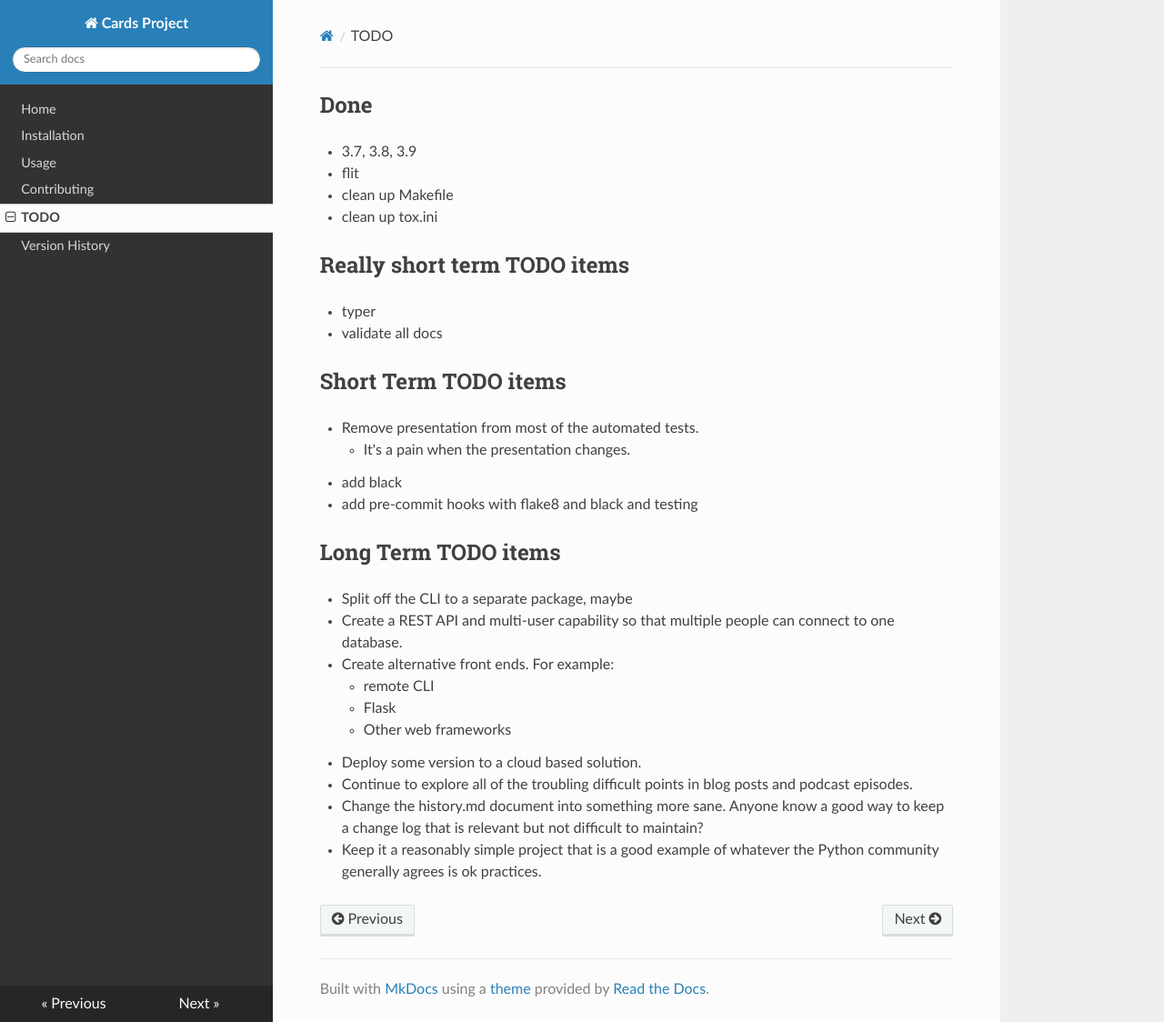
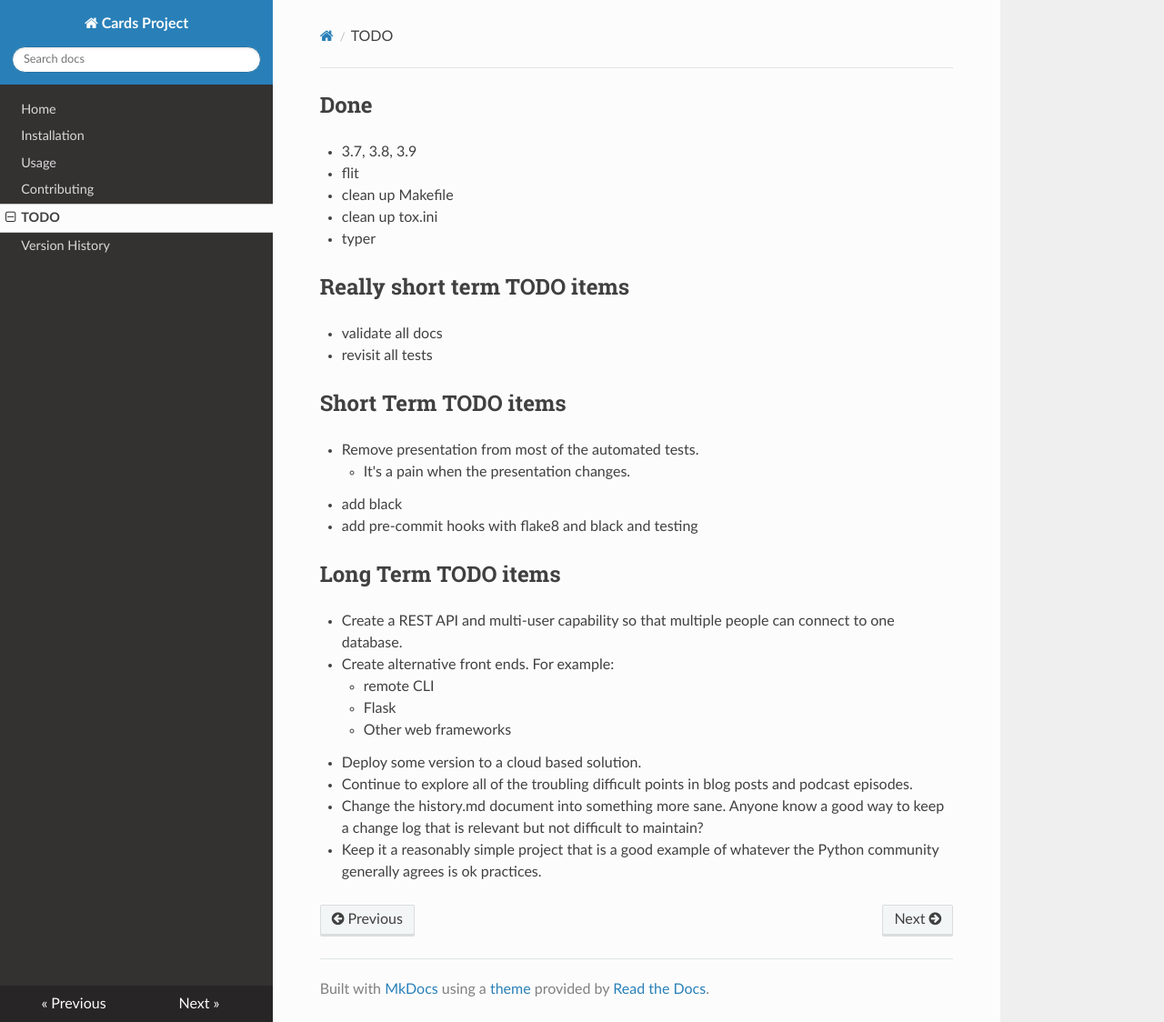
Before and after one commit to okken/cards, an MkDocs documentation site: the page built from docs/TODO.md, in a window 1280 px wide and 1124 px high. Shown: the whole window at 91% size. Built offline with MkDocs 1.6.1, drawn with Linux system fonts in a browser that asks for light colours; nearby versions of some CDN libraries.

Commit message:
todo update

```diff
--- a/docs/TODO.md
+++ b/docs/TODO.md
@@ -4,13 +4,14 @@ Done
 * flit
 * clean up Makefile
 * clean up tox.ini
+* typer
 
 
 Really short term TODO items
 ----------------------------
 
-* typer
 * validate all docs
+* revisit all tests
 
 Short Term TODO items
 ---------------------
@@ -23,7 +24,6 @@ Short Term TODO items
 Long Term TODO items
 --------------------
 
--   Split off the CLI to a separate package, maybe
 -   Create a REST API and multi-user capability so that multiple people
     can connect to one database.
 -   Create alternative front ends. For example:
```
